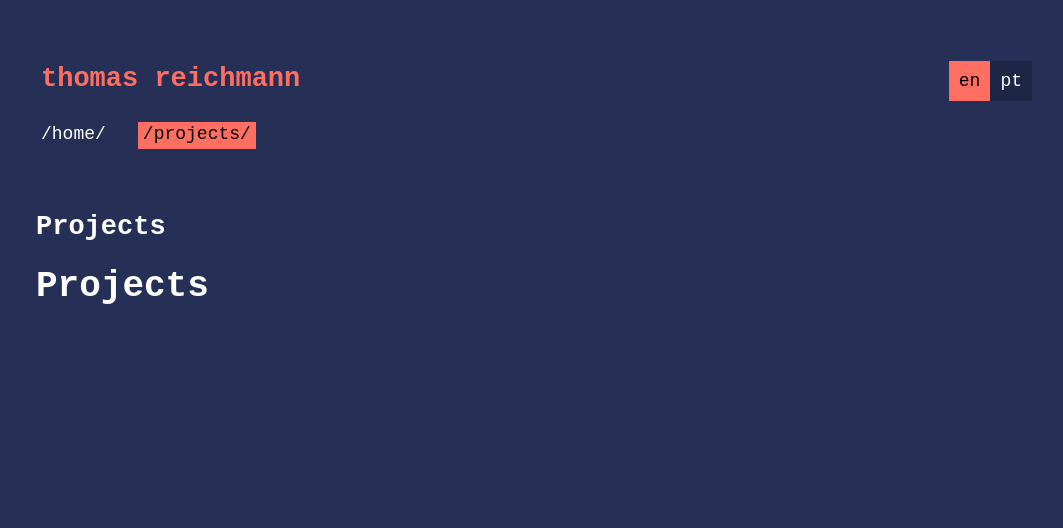
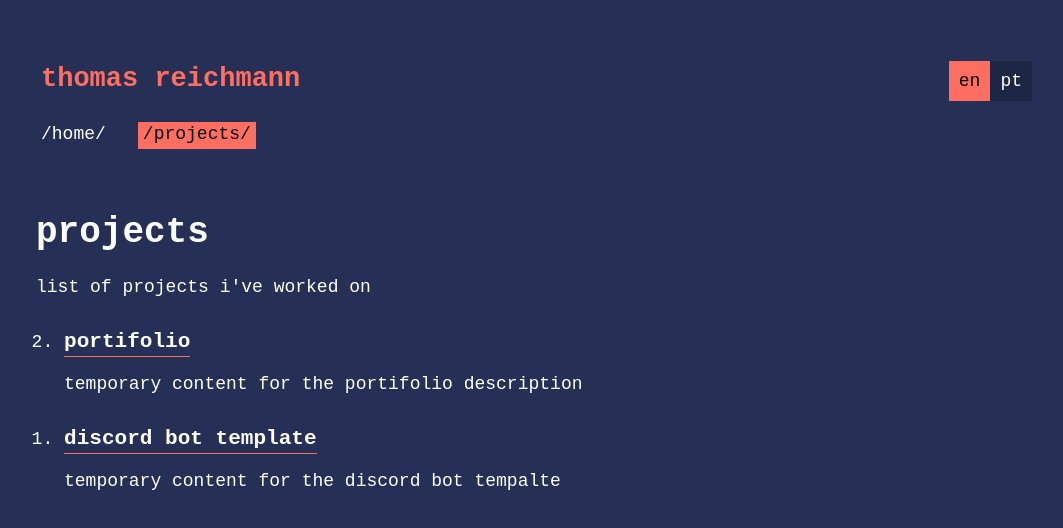
Before and after one commit to thomasreichmann/portifolio, a React (Create React App) app: page /projects in a window 1280 px wide. Shown: the top 528 px of the page, without its empty margins (92-1155 px from the left). Built offline with nearby package versions, Linux system fonts and the light colour scheme.

Commit message:
added styling and temp content to projects page

```diff
--- /dev/null
+++ b/src/projects/Projects.scss
@@ -0,0 +1,23 @@
+.Projects {
+	ol {
+		padding: 0 0 0 1.75rem;
+		margin-top: 2rem;
+	}
+
+	li + li {
+		margin-top: 2rem;
+	}
+}
+
+.listLink {
+	color: #fff;
+	text-decoration: none;
+	font-weight: 700;
+	padding: 3px 0;
+	border-bottom: 1px solid #ff6f61;
+	display: inline;
+
+	&:hover {
+		background: #ff6f61;
+	}
+}
--- a/src/projects/Projects.tsx
+++ b/src/projects/Projects.tsx
@@ -1,8 +1,37 @@
+import { FormattedMessage } from 'react-intl';
+import './Projects.scss';
+
 export default function Projects() {
 	return (
-		<div>
-			<h2>Projects</h2>
-			<h1>Projects</h1>
-		</div>
+		<main className="Projects">
+			<h1>
+				<FormattedMessage id="PROJECTS_HEADER" />
+			</h1>
+			<p>
+				<FormattedMessage id="PROJECTS_TITLE" />
+			</p>
+			<ol reversed>
+				<li>
+					<h3>
+						<a href="https://github.com/thomasreichmann/portifolio" className="listLink">
+							portifolio
+						</a>
+					</h3>
+					<p>
+						<FormattedMessage id="PROJECTS_PORTIFOLIO_CONTENT" />
+					</p>
+				</li>
+				<li>
+					<h3>
+						<a href="https://github.com/thomasreichmann/discord-bot-template" className="listLink">
+							discord bot template
+						</a>
+					</h3>
+					<p>
+						<FormattedMessage id="PROJECTS_BOT_TEMPLATE_CONTENT" />
+					</p>
+				</li>
+			</ol>
+		</main>
 	);
 }
--- a/src/translation/en.json
+++ b/src/translation/en.json
@@ -2,5 +2,9 @@
 	"HOME_HEADER": "hello there!",
 	"HOME_CONTENT": "{age} years 👦 {br}full stack developer {br}working from São Paulo at {currentCompany}",
 	"NAV_HOME": "home",
-	"NAV_PROJECTS": "projects"
+	"NAV_PROJECTS": "projects",
+	"PROJECTS_HEADER": "projects",
+	"PROJECTS_TITLE": "list of projects i've worked on",
+	"PROJECTS_PORTIFOLIO_CONTENT": "temporary content for the portifolio description",
+	"PROJECTS_BOT_TEMPLATE_CONTENT": "temporary content for the discord bot tempalte"
 }
--- a/src/translation/pt.json
+++ b/src/translation/pt.json
@@ -2,5 +2,9 @@
 	"HOME_HEADER": "e ai!",
 	"HOME_CONTENT": "{age} anos 👦 {br}full stack developer {br}trabalhando de São Paulo na {currentCompany}",
 	"NAV_HOME": "home",
-	"NAV_PROJECTS": "projetos"
+	"NAV_PROJECTS": "projetos",
+	"PROJECTS_HEADER": "projetos",
+	"PROJECTS_TITLE": "lista dos projetos que eu desenvolvi",
+	"PROJECTS_PORTIFOLIO_CONTENT": "descrição temporária para o projeto portifólio",
+	"PROJECTS_BOT_TEMPLATE_CONTENT": "descrição temporária para o discord bot template"
 }
```
